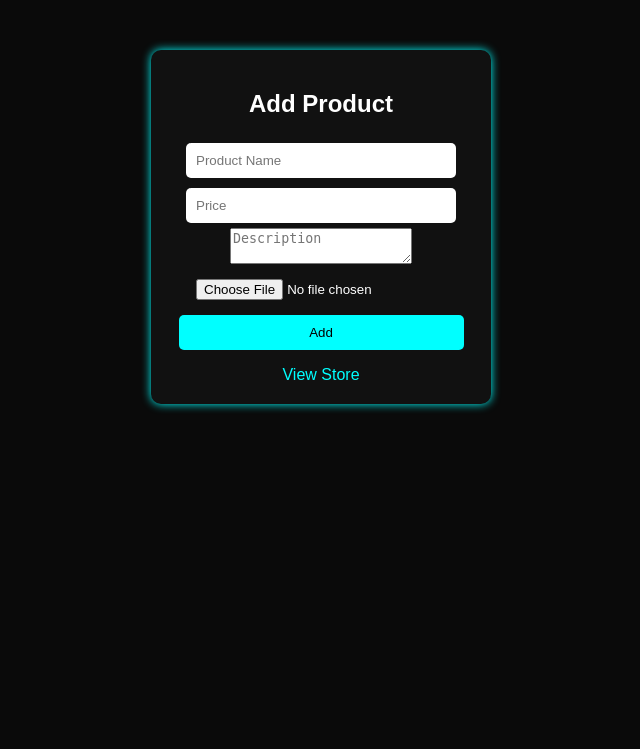
After one commit to RC-WEDE6021-PART-2-AND-PART-3/rc-pta-wede6021-part2-and-3-solo-dev, a PHP site: page /addProduct.php in a window 1280 px wide. The commit adds this page. Shown: the top 749 px of the page, without its empty margins (319-959 px from the left). Run offline with PHP 8.4, Linux system fonts and the light colour scheme; the visitor is signed in with stand-in values (Sample User, id 1).

Commit message:
Add files via upload
done just needs the video still

```diff
--- a/ClothingStore/DBConn.php
+++ b/ClothingStore/DBConn.php
@@ -1,7 +1,7 @@
 <?php
 $conn = new mysqli("localhost", "root", "", "ClothingStore");
 
-if ($conn->connect_error) {
+if($conn->connect_error){
     die("Connection failed: " . $conn->connect_error);
 }
 ?>
--- /dev/null
+++ b/ClothingStore/addProduct.php
@@ -0,0 +1,39 @@
+<?php
+session_start();
+include 'DBConn.php';
+
+if(!isset($_SESSION['user'])){
+    header("Location: login.php");
+    exit();
+}
+
+if(isset($_POST['add'])){
+    $name = $_POST['name'];
+    $price = $_POST['price'];
+    $desc = $_POST['description'];
+
+    $image = $_FILES['image']['name'];
+    $target = "uploads/" . basename($image);
+
+    move_uploaded_file($_FILES['image']['tmp_name'], $target);
+
+    $conn->query("INSERT INTO tblProduct (name,price,image,description)
+                  VALUES ('$name','$price','$image','$desc')");
+}
+?>
+
+<link rel="stylesheet" href="style.css">
+
+<div class="container">
+<h2>Add Product</h2>
+
+<form method="POST" enctype="multipart/form-data">
+<input type="text" name="name" placeholder="Product Name" required>
+<input type="number" name="price" placeholder="Price" required>
+<textarea name="description" placeholder="Description"></textarea>
+<input type="file" name="image" required>
+<button name="add">Add</button>
+</form>
+
+<a href="viewProducts.php">View Store</a>
+</div>
--- a/ClothingStore/style.css
+++ b/ClothingStore/style.css
@@ -0,0 +1,42 @@
+body {
+    background-color: #0a0a0a;
+    color: white;
+    font-family: Arial;
+    text-align: center;
+}
+
+.container {
+    background: #111;
+    padding: 20px;
+    margin: 50px auto;
+    width: 300px;
+    border-radius: 10px;
+    box-shadow: 0 0 10px cyan;
+}
+
+input {
+    width: 90%;
+    padding: 10px;
+    margin: 5px;
+    border: none;
+    border-radius: 5px;
+}
+
+button {
+    background-color: cyan;
+    color: black;
+    padding: 10px;
+    border: none;
+    width: 95%;
+    border-radius: 5px;
+    cursor: pointer;
+}
+
+button:hover {
+    background-color: #00cccc;
+}
+
+a {
+    color: cyan;
+    text-decoration: none;
+}
```
Also changed, not shown: ClothingStore/home.php (+6 -2 lines), ClothingStore/login.php (+22 -7 lines), ClothingStore/register.php (+26 -10 lines), ClothingStore/viewProducts.php (added, +24 -0 lines), ClothingStore/uploads/4k-bugatti-chiron-sport-fj.jpg (added).
